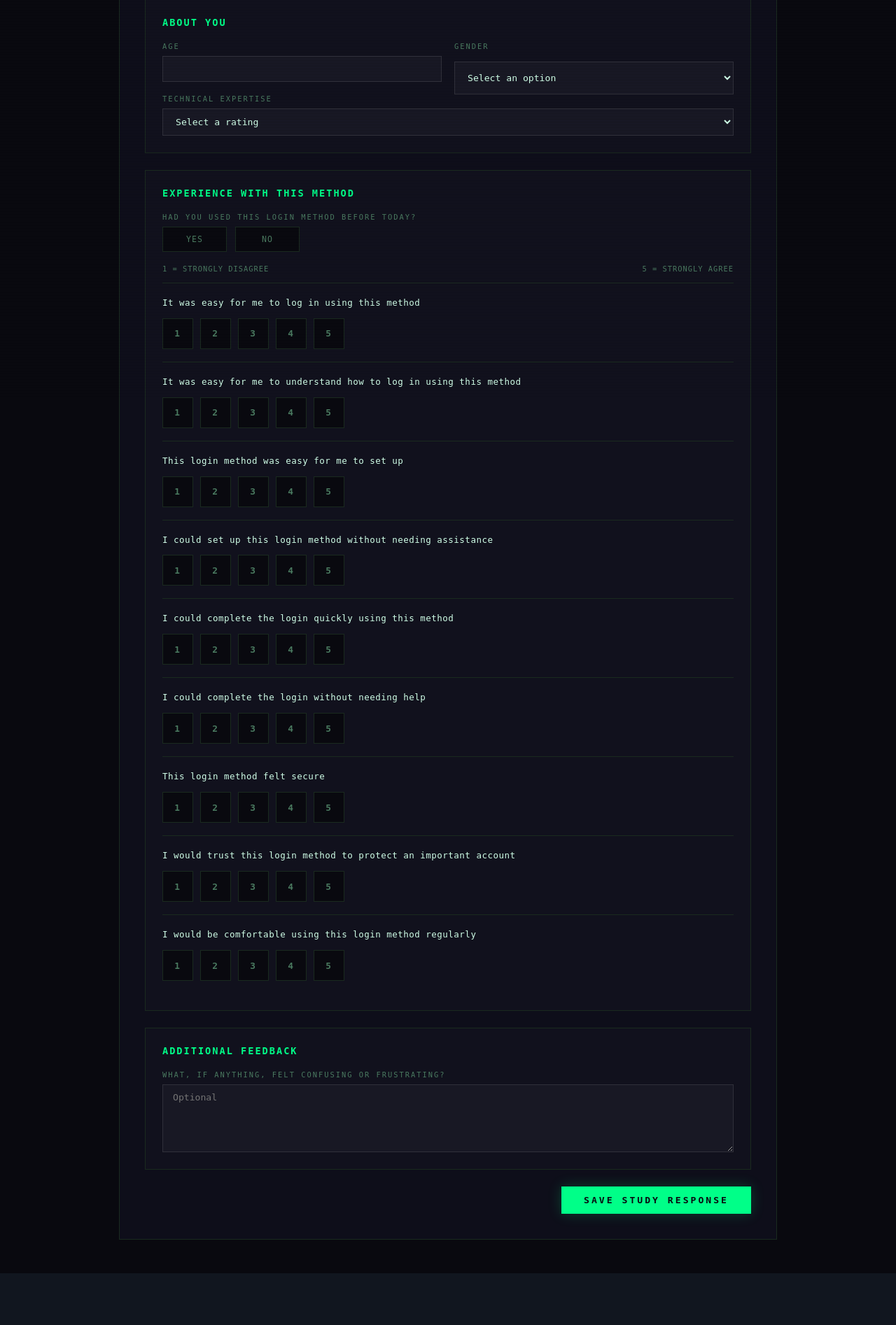
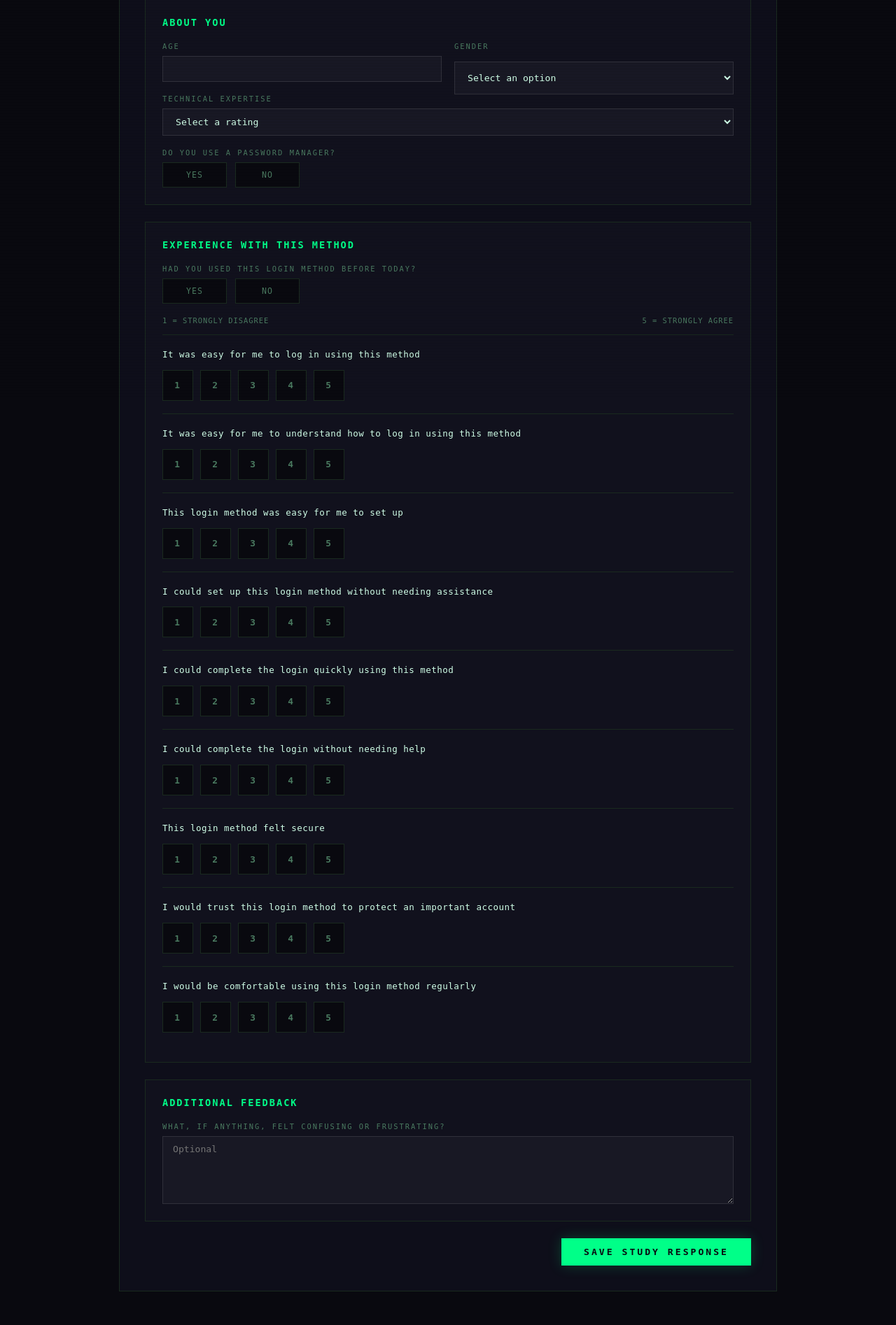
Before and after one commit to tseknouJake/passkey-instead-of-MFA, a Flask app: page /study/ in a window 1280 px wide. Shown: the part 230-2124 px from the top of the page at 70% size. Before the commit the page ends 2050 px from the top, so only its background shows below. Run offline with Flask 3, Linux system fonts and the light colour scheme; the visitor is signed in with stand-in values (Sample User, id 1); parts of the project's set-up code (start-up, migrations or seed data) failed here and were passed over.

Commit message:
new question

```diff
--- a/modules/routes/study.py
+++ b/modules/routes/study.py
@@ -17,6 +17,7 @@ from modules.services.study_service import (
     get_study_response,
     save_study_profile,
     save_study_response,
+    USE_PASSWORD_MANAGER
 )
 from modules.utils.decorators import login_required
 
@@ -37,6 +38,7 @@ def _validate_study_submission(form) -> tuple[dict, dict, str | None]:
     gender = (form.get("gender") or "").strip()
     technical_expertise_raw = (form.get("technical_expertise") or "").strip()
     used_before = (form.get("used_before") or "").strip()
+    used_password_manager = (form.get("password_manager") or "").strip()
     additional_feedback = (form.get("additional_feedback") or "").strip()
 
     form_data = {
@@ -44,6 +46,7 @@ def _validate_study_submission(form) -> tuple[dict, dict, str | None]:
         "gender": gender,
         "technical_expertise": technical_expertise_raw,
         "used_before": used_before,
+        "password_manager": used_password_manager,
         "additional_feedback": additional_feedback,
     }
 
@@ -69,6 +72,10 @@ def _validate_study_submission(form) -> tuple[dict, dict, str | None]:
 
     response_data = {"used_before": used_before == "yes", "additional_feedback": additional_feedback}
 
+    if used_password_manager not in {"yes", "no"}:
+        return {}, form_data, "Used password manager must be either 'yes' or 'no'."
+
+
     for key, _label in LIKERT_QUESTIONS:
         raw_value = (form.get(key) or "").strip()
         form_data[key] = raw_value
@@ -87,6 +94,7 @@ def _validate_study_submission(form) -> tuple[dict, dict, str | None]:
             "age": age,
             "gender": gender,
             "technical_expertise": technical_expertise,
+            "use_password_manager": used_password_manager,
         },
         "response": response_data,
     }
@@ -118,6 +126,7 @@ def user_study():
             technical_expertise_options=TECHNICAL_EXPERTISE_OPTIONS,
             gender_options=GENDER_OPTIONS,
             used_before_options=USED_BEFORE_OPTIONS,
+            used_password_manager_options=USE_PASSWORD_MANAGER,
             completed=False,
             study_available=False,
             study_error=str(exc),
@@ -137,6 +146,7 @@ def user_study():
                 technical_expertise_options=TECHNICAL_EXPERTISE_OPTIONS,
                 gender_options=GENDER_OPTIONS,
                 used_before_options=USED_BEFORE_OPTIONS,
+                used_password_manager_options=USE_PASSWORD_MANAGER,
                 completed=response is not None,
                 study_available=True,
                 study_error=None,
@@ -157,6 +167,7 @@ def user_study():
                 technical_expertise_options=TECHNICAL_EXPERTISE_OPTIONS,
                 gender_options=GENDER_OPTIONS,
                 used_before_options=USED_BEFORE_OPTIONS,
+                used_password_manager_options=USE_PASSWORD_MANAGER,
                 completed=response is not None,
                 study_available=False,
                 study_error=str(exc),
@@ -175,6 +186,7 @@ def user_study():
         technical_expertise_options=TECHNICAL_EXPERTISE_OPTIONS,
         gender_options=GENDER_OPTIONS,
         used_before_options=USED_BEFORE_OPTIONS,
+        used_password_manager_options=USE_PASSWORD_MANAGER,
         completed=response is not None,
         study_available=True,
         study_error=None,
--- a/modules/services/study_service.py
+++ b/modules/services/study_service.py
@@ -64,6 +64,11 @@ GENDER_OPTIONS = [
 ]
 
 USED_BEFORE_OPTIONS = [
+    ("yes", "Yes"),
+    ("no", "No"),
+]
+
+USE_PASSWORD_MANAGER = [
     ("yes", "Yes"),
     ("no", "No"),
 ]
@@ -194,11 +199,13 @@ def get_study_profile(username: str) -> dict | None:
 
 
 def save_study_profile(username: str, profile_data: dict) -> None:
+    print("tf is worng" + profile_data["use_password_manager"])
     payload = {
         "username": username,
         "age": profile_data["age"],
         "gender": profile_data["gender"],
         "technical_expertise": profile_data["technical_expertise"],
+        "use_password_manager": profile_data["use_password_manager"],
         "updated_at": _utc_now(),
     }
 
--- a/templates/user_study.html
+++ b/templates/user_study.html
@@ -78,10 +78,33 @@
                             {% endfor %}
                         </select>
                     </div>
+
+
+                    <div class="field">
+    <label>Do you use a password manager?</label>
+    <div class="choice-row">
+        {% for value, label in used_password_manager_options %}
+        <label class="choice-chip">
+            <input
+                type="radio"
+                name="password_manager"
+                value="{{ value }}"
+                {% if form_data.get('password_manager') == value %}checked{% endif %}
+                required
+            >
+            <span>{{ label }}</span>
+        </label>
+        {% endfor %}
+    </div>
+</div>
+
+
                 </section>
 
                 <section class="form-section">
                     <h2>Experience With This Method</h2>
+
+
 
                     <div class="field">
                         <label>Had you used this login method before today?</label>
```
Also changed, not shown: tests/bruteforce_attacks/password_results.json (added, +12 -0 lines), totp_results.json (added, +11 -0 lines).
